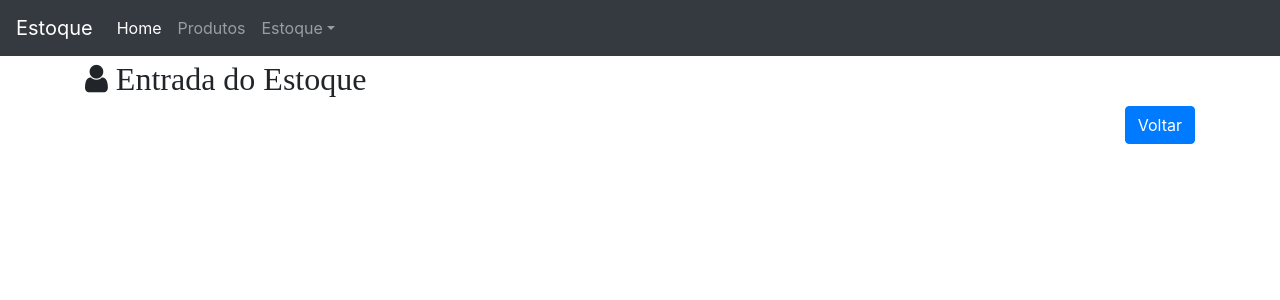
After one commit to silveriomm/django_estoque, a Django app: page /estoque/add/ in a window 1280 px wide. The commit adds this page. Shown: the top 300 px of the page. Run offline with Django 3.2, Linux system fonts and the light colour scheme; parts of the project's set-up code (start-up, migrations or seed data) failed here and were passed over; some libraries are stand-ins or nearby versions.

Commit message:
renderizado entrada do estoque na tela - aula18

```diff
--- /dev/null
+++ b/projeto/estoque/templates/estoque_entrada_form.html
@@ -0,0 +1,12 @@
+{% extends 'base.html' %}
+
+{% block content %}
+
+<div class="page-header">
+    <h2><i class="fa fa-user">  Entrada do Estoque</i></h2>
+    <span class="pull-right">
+        <a class="btn btn-primary" href="{% url 'estoque:estoque_entrada_list' %}">Voltar</a>
+    </span>
+</div>
+
+{% endblock content %}
--- a/projeto/estoque/templates/estoque_entrada_list.html
+++ b/projeto/estoque/templates/estoque_entrada_list.html
@@ -5,7 +5,7 @@
 <div class="page-header">
     <h2><i class="fa fa-user">  Estoque Entrada</i></h2>
     <span class="pull-right">
-        <a href="#">
+        <a href="{% url 'estoque:estoque_entrada_add' %}">
             <button type="button" class="btn btn-primary">
                 <span class="fa fa-plus"></span> Adicionar
             </button>
--- a/projeto/estoque/urls.py
+++ b/projeto/estoque/urls.py
@@ -6,4 +6,5 @@ app_name = 'estoque'
 urlpatterns = [
     path('', v.estoque_entrada_list, name='estoque_entrada_list'),
     path('<int:pk>/', v.estoque_entrada_detail, name='estoque_entrada_detail'),
+    path('add/', v.estoque_entrada_add, name='estoque_entrada_add'),
 ]
--- a/projeto/estoque/views.py
+++ b/projeto/estoque/views.py
@@ -12,3 +12,7 @@ def estoque_entrada_detail(request, pk):
     obj = Estoque.objects.get(pk=pk)
     context = {'object':obj}
     return render(request, template_name, context)
+
+def estoque_entrada_add(request):
+    template_name = 'estoque_entrada_form.html'
+    return render(request, template_name)
```
